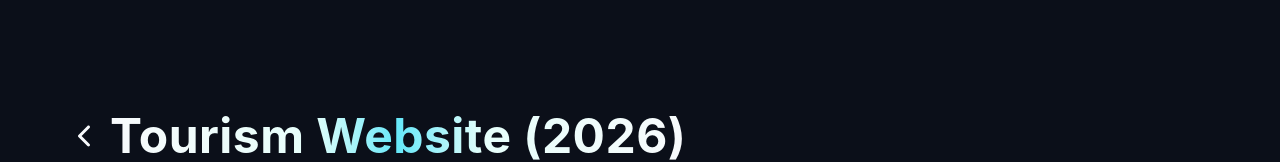
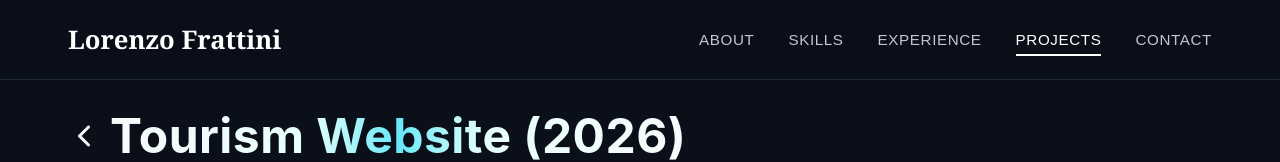
Before and after one commit to Lorenzo-55/Portfolio, a React (Vite) app: page /projects/tourism-website in a window 1280 px wide. Shown: the top 162 px of the page. Built offline with nearby package versions, Linux system fonts and the light colour scheme.

Commit message:
separated navbar, added to project page

```diff
--- /dev/null
+++ b/src/components/navbar/navbar.css
@@ -0,0 +1,80 @@
+/* navbar */
+
+.navbar {
+  position: fixed;
+  top: 0;
+  left: 0;
+  width: 100%;
+  z-index: 1000;
+  background: rgba(11, 15, 25, 0.92);
+  backdrop-filter: blur(8px);
+  border-bottom: 1px solid #1f2937;
+}
+
+.nav-inner {
+  max-width: 1200px;
+  margin: 0 auto;
+  padding: 22px 28px;
+  display: flex;
+  justify-content: space-between;
+  align-items: center;
+  gap: 24px;
+}
+
+.logo {
+  background: transparent;
+  border: none;
+  padding: 0;
+  cursor: pointer;
+
+  font-size: 1.6rem;
+  font-weight: 700;
+  font-family: Georgia, 'Times New Roman', Times, serif;
+  color: #ffffff;
+}
+
+.nav-links {
+  display: flex;
+  align-items: center;
+  gap: 34px;
+  flex-wrap: wrap;
+}
+
+.nav-links button {
+  position: relative;
+  background: transparent;
+  border: none;
+  padding: 0;
+  cursor: pointer;
+  color: #c2c7d0;
+  font-size: 0.95rem;
+  font-weight: 500;
+  text-transform: uppercase;
+  letter-spacing: 0.04em;
+  transition: color 0.25s ease;
+}
+
+.nav-links button:hover {
+  color: #ffffff;
+}
+
+.nav-links button::after {
+  content: "";
+  position: absolute;
+  left: 0;
+  bottom: -8px;
+  width: 100%;
+  height: 2px;
+  background: #ffffff;
+  transform: scaleX(0);
+  transform-origin: center;
+  transition: transform 0.25s ease;
+}
+
+.nav-links button.active {
+  color: #ffffff;
+}
+
+.nav-links button.active::after {
+  transform: scaleX(1);
+}
--- /dev/null
+++ b/src/components/navbar/navbar.tsx
@@ -0,0 +1,59 @@
+//src/components/navbar/navbar.tsx
+
+import "./Navbar.css";
+
+type NavbarProps = {
+  activeSection: string;
+  scrollTo: (id: string) => void;
+};
+
+function Navbar({ activeSection, scrollTo }: NavbarProps) {
+  return (
+    <nav className="navbar">
+      <div className="nav-inner">
+        <button className="logo" onClick={() => scrollTo("home")}>
+          Lorenzo Frattini
+        </button>
+
+        <div className="nav-links">
+          <button
+            className={activeSection === "about" ? "active" : ""}
+            onClick={() => scrollTo("about")}
+          >
+            About
+          </button>
+
+          <button
+            className={activeSection === "skills" ? "active" : ""}
+            onClick={() => scrollTo("skills")}
+          >
+            Skills
+          </button>
+
+          <button
+            className={activeSection === "experience" ? "active" : ""}
+            onClick={() => scrollTo("experience")}
+          >
+            Experience
+          </button>
+
+          <button
+            className={activeSection === "projects" ? "active" : ""}
+            onClick={() => scrollTo("projects")}
+          >
+            Projects
+          </button>
+
+          <button
+            className={activeSection === "contact" ? "active" : ""}
+            onClick={() => scrollTo("contact")}
+          >
+            Contact
+          </button>
+        </div>
+      </div>
+    </nav>
+  );
+}
+
+export default Navbar;
--- a/src/pages/landingpage/landingpage.tsx
+++ b/src/pages/landingpage/landingpage.tsx
@@ -1,6 +1,7 @@
 import "./landingpage.css";
 import { FaGraduationCap, FaCode } from "react-icons/fa";
 import Card from "../../components/card/Card";
+import Navbar from "../../components/navbar/navbar";
 
 import { FaGithub, FaLinkedin, FaBriefcase } from "react-icons/fa";
 import { HiOutlineMail, HiOutlinePhone } from "react-icons/hi";
@@ -26,9 +27,45 @@ import {
 import { VscVscode } from "react-icons/vsc";
 
 import { useEffect, useState } from "react";
+import { useLocation, useNavigate } from "react-router-dom";
 
 function LandingPage() {
   const [activeSection, setActiveSection] = useState("about");
+  const location = useLocation();
+  const navigate = useNavigate();
+
+
+  useEffect(() => {
+    const targetId = location.state?.scrollToSection;
+    if (!targetId) return;
+
+    const scrollAfterRender = () => {
+      const element = document.getElementById(targetId);
+      if (!element) {
+        requestAnimationFrame(scrollAfterRender);
+        return;
+      }
+
+      const navbar = document.querySelector(".navbar") as HTMLElement | null;
+      const navbarHeight = navbar?.offsetHeight ?? 0;
+
+      const top =
+        element.getBoundingClientRect().top +
+        window.scrollY -
+        navbarHeight -
+        12;
+
+      window.scrollTo({
+        top,
+        behavior: "smooth",
+      });
+
+      navigate(location.pathname, { replace: true, state: {} });
+    };
+
+    requestAnimationFrame(scrollAfterRender);
+  }, [location.state, location.pathname, navigate]);
+
 
   const scrollTo = (id: string) => {
     const element = document.getElementById(id);
@@ -70,57 +107,7 @@ function LandingPage() {
 
   return (
     <>
-      <nav className="navbar">
-        <div className="nav-inner">
-          <button
-            className="logo"
-            onClick={() => scrollTo("home")}
-          >
-            Lorenzo Frattini
-          </button>
-
-          <div className="nav-links">
-            <button
-              className={activeSection === "about" ? "active" : ""}
-              onClick={() => scrollTo("about")}
-            >
-              About
-            </button>
-
-            <button
-              className={activeSection === "skills" ? "active" : ""}
-              onClick={() => scrollTo("skills")}
-            >
-              Skills
-            </button>
-
-            <button
-              className={activeSection === "experience" ? "active" : ""}
-              onClick={() => scrollTo("experience")}
-            >
-              Experience
-            </button>
-
-            <button
-              className={activeSection === "projects" ? "active" : ""}
-              onClick={() => scrollTo("projects")}
-            >
-              Projects
-            </button>
-
-            <button
-              className={activeSection === "contact" ? "active" : ""}
-              onClick={() => scrollTo("contact")}
-            >
-              Contact
-            </button>
-          </div>
-        </div>
-      </nav>
-
-
-
-
+    <Navbar activeSection={activeSection} scrollTo={scrollTo} />
 
 
 
--- a/src/pages/projectpage/projectpage.tsx
+++ b/src/pages/projectpage/projectpage.tsx
@@ -3,12 +3,18 @@ import { useNavigate, useParams } from "react-router-dom";
 import { IoIosArrowBack } from "react-icons/io";
 import { FiChevronLeft, FiChevronRight } from "react-icons/fi";
 import { getProjectData } from "../../data/projectdata";
+import Navbar from "../../components/navbar/navbar";
 import "./projectpage.css";
 
 function ProjectPage() {
   const navigate = useNavigate();
   const { slug } = useParams();
 
+  const [activeSection] = useState("projects");
+
+  const scrollTo = (id: string) => {
+    navigate("/", { state: { scrollToSection: id } });
+  };
 
   const project = useMemo(() => getProjectData(slug), [slug]);
 
@@ -37,6 +43,9 @@ function ProjectPage() {
 
   if (!project) {
     return (
+      <>
+        <Navbar activeSection={activeSection} scrollTo={scrollTo} />
+
         <main className="project-page">
           <div className="project-page-inner">
             <div className="project-page-header">
@@ -52,10 +61,14 @@ function ProjectPage() {
             </div>
           </div>
         </main>
+      </>
     );
   }
 
   return (
+    <>
+      <Navbar activeSection={activeSection} scrollTo={scrollTo} />
+
       <main className="project-page">
         <div className="project-page-inner">
           <div className="project-page-header">
@@ -162,6 +175,7 @@ function ProjectPage() {
           </div>
         </div>
       </main>
+    </>
   );
 }
 
```
Lines whose indentation alone changed are shown as unchanged.
